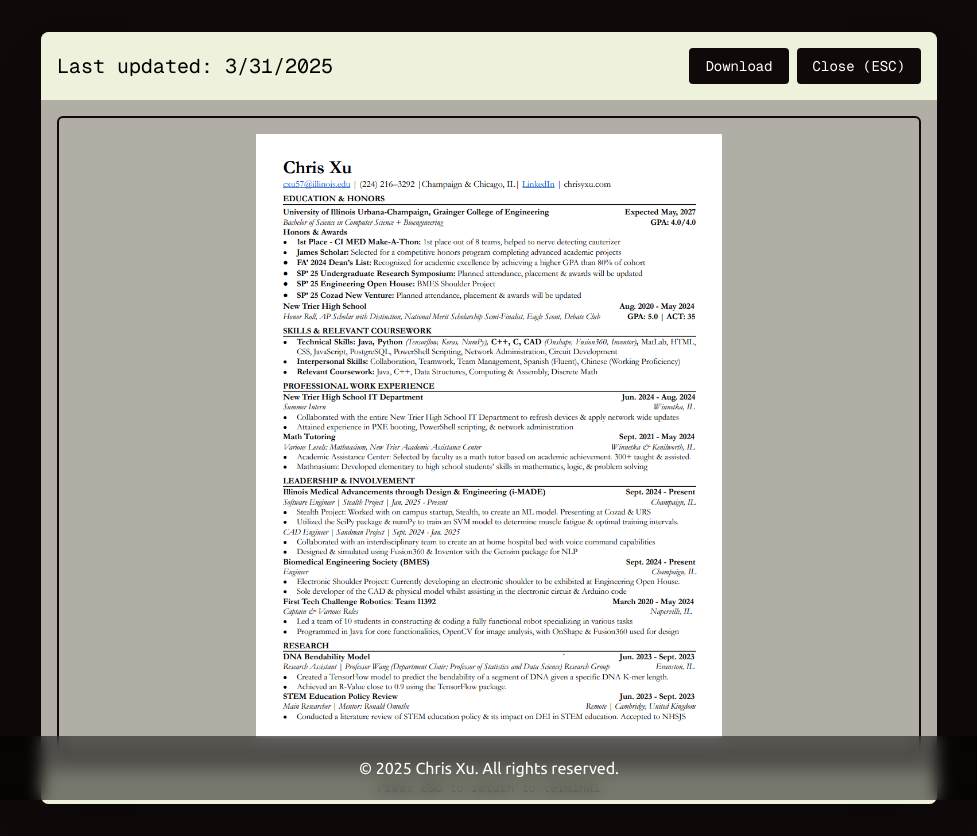
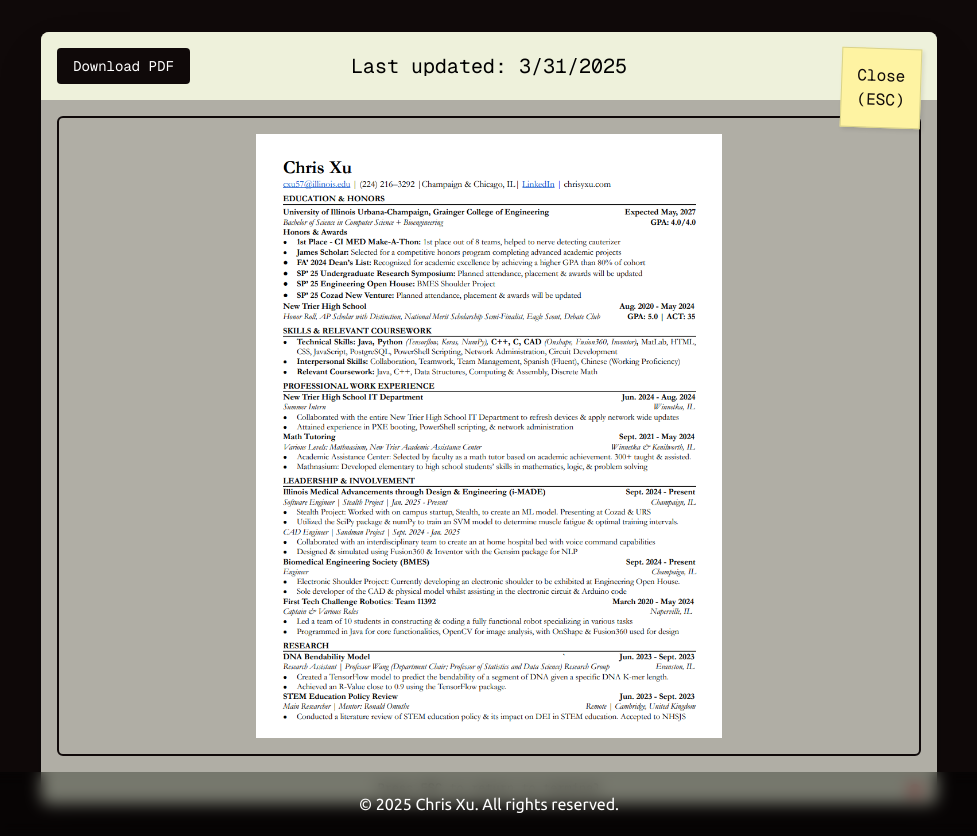
Before and after one commit to Typhlosion123/portfolio, a Next.js app: page /resume in a window 1280 px wide. Shown: the whole page, without its empty margins (151-1128 px from the left). Built offline with nearby package versions, Linux system fonts and the light colour scheme.

Commit message:
finished resume, aboutme, easter egg!

```diff
--- a/app/aboutme/page.tsx
+++ b/app/aboutme/page.tsx
@@ -30,14 +30,31 @@ export default function AboutMe() {
       className="min-h-screen bg-[#0F0909] text-white flex items-center justify-center"
     >
       <div className="relative w-full max-w-6xl flex px-4">
-        {/* Close Button */}
-        <button
+        {/* Square Sticky Note Close Button */}
+        <motion.button
           onClick={handleClose}
-          className="absolute top-4 right-4 px-4 py-2 hover:bg-opacity-90 text-white rounded transition-colors font-mono text-sm z-10"
-          style={{ backgroundColor: '#0F0909' }}
+          className="absolute top-4 right-4 z-10"
+          style={{
+            backgroundColor: '#FEF3A2',
+            color: '#0F0909',
+            border: '1px solid #D9D38B',
+            boxShadow: '2px 2px 4px rgba(0,0,0,0.1)',
+            transform: 'rotate(2deg)',
+            width: '80px',
+            height: '80px',
+            display: 'flex',
+            flexDirection: 'column',
+            justifyContent: 'center',
+            alignItems: 'center',
+            padding: '0.5rem',
+            textAlign: 'center'
+          }}
+          whileHover={{ scale: 1.05 }}
+          whileTap={{ scale: 0.95 }}
         >
-          Close (ESC)
-        </button>
+          <span className="font-mono" style={{ fontSize: '0.9rem' }}>Close</span>
+          <span className="font-mono" style={{ fontSize: '0.7rem' }}>(ESC)</span>
+        </motion.button>
 
         {/* Separator Line */}
         <div className="absolute left-1/2 transform -translate-x-[40%] w-px h-full bg-white" />
@@ -52,7 +69,7 @@ export default function AboutMe() {
               href="https://linkedin.com/in/chrisyxu"
               target="_blank"
               rel="noopener noreferrer"
-              className="hover:underline font-mono" style={{ color: '#227C9D' }}
+              className="hover:underline font-mono" style={{ color: '#ADD8E6' }}
             >
               /LinkedIn
             </a>
@@ -60,9 +77,17 @@ export default function AboutMe() {
               href="https://github.com/Typhlosion123"
               target="_blank"
               rel="noopener noreferrer"
-              className="hover:underline font-mono" style={{ color: '#227C9D' }}
+              className="hover:underline font-mono" style={{ color: '#ADD8E6' }}
             >
               /GitHub
+            </a>
+            <a
+              href="https://chrisyxu.com"
+              target="_blank"
+              rel="noopener noreferrer"
+              className="hover:underline font-mono" style={{ color: '#ADD8E6' }}
+            >
+              /Website
             </a>
           </div>
         </div>
@@ -81,7 +106,7 @@ export default function AboutMe() {
                 Hello, I am Chris Xu.
               </p>
               <p className="text-base leading-relaxed text-[#0F0909] mb-4">
-                I'm a first-year at UIUC studying computer engineering with plans to minor in either CS or semiconductors. Currently, I am interested in hardware-software integration as well as hardware system analysis.
+                I'm a first-year at UIUC studying computer engineering with plans to minor in either CS or semiconductors. I am interested in hardware-software integration as well as hardware system analysis.
               </p>
               <p className="text-base leading-relaxed text-[#0F0909] mb-4">
               Currently I am an engineer at Illinois Medical Advancements through Design and Engineering (i-MADE) as a software engineer on the Stealth team. Here, we are using muscle EMG from a wearable sensor to determine muscle fatigue and set length.
--- a/app/computer/page.tsx
+++ b/app/computer/page.tsx
@@ -23,6 +23,11 @@ export default function ComputerPage() {
           setIsFading(true);
           setTimeout(() => {
             router.push('/resume');
+          }, 500);
+        } else if (inputCommand.trim().toLowerCase() === "cd chickenjockey") {
+          setIsFading(true);
+          setTimeout(() => {
+            window.location.href = "https://www.youtube.com/watch?v=vWQpiMd-v0A";
           }, 500);
         }
         setInputCommand("");
--- a/app/resume/page.tsx
+++ b/app/resume/page.tsx
@@ -3,6 +3,7 @@
 import { useState, useEffect } from "react";
 import { useRouter } from "next/navigation";
 import Image from "next/image";
+import { motion } from "framer-motion";
 
 export default function ResumePage() {
   const [isFading, setIsFading] = useState(true);
@@ -28,7 +29,7 @@ export default function ResumePage() {
     return () => window.removeEventListener("keydown", handleKeyPress);
   }, [router]);
 
-  const resumeImage = "/resume-image.png"; // Replace with your actual image path
+  const resumeImage = "/resume-image.png";
 
   if (!isClient) {
     return (
@@ -39,32 +40,59 @@ export default function ResumePage() {
   }
 
   return (
+    <div className="relative">
+      {/* Black overlay for fade-out */}
+      <motion.div
+        initial={{ opacity: 0 }}
+        animate={{ opacity: isFading ? 1 : 0 }}
+        transition={{ duration: 0.5 }}
+        className="fixed inset-0 bg-black z-50 pointer-events-none"
+      />
+
       <main className={`flex min-h-screen flex-col items-center justify-center p-4 md:p-8 transition-opacity duration-500 ${isFading ? 'opacity-0' : 'opacity-100'}`}
         style={{ backgroundColor: '#0F0909' }}>
 
-      <div className="w-full max-w-4xl rounded-lg shadow-2xl overflow-hidden" style={{ backgroundColor: '#B0AEA5' }}>
+        <div className="w-full max-w-4xl rounded-lg shadow-2xl overflow-hidden relative" style={{ backgroundColor: '#B0AEA5' }}>
+          {/* Larger square sticky note Close Button */}
+          <motion.button
+            onClick={() => {
+              setIsFading(true);
+              setTimeout(() => router.push('/computer'), 500);
+            }}
+            className="absolute top-4 right-4 font-mono z-10"
+            style={{
+              backgroundColor: '#FEF3A2',
+              color: '#0F0909',
+              border: '1px solid #D9D38B',
+              boxShadow: '2px 2px 4px rgba(0,0,0,0.1)',
+              transform: 'rotate(2deg)',
+              width: '80px',
+              height: '80px',
+              display: 'flex',
+              alignItems: 'center',
+              justifyContent: 'center',
+              fontSize: '1rem',
+              padding: '0.5rem',
+              textAlign: 'center'
+            }}
+            whileHover={{ scale: 1.05 }}
+            whileTap={{ scale: 0.95 }}
+          >
+            Close (ESC)
+          </motion.button>
+
           <div className="flex justify-between items-center p-4" style={{ backgroundColor: '#EEF1DB' }}>
-          <h1 className="text-xl font-mono text-black">Last updated: 3/31/2025</h1>
-          <div className="flex space-x-2">
             <a
-              href="/resume.pdf" // Keep this as the actual PDF download
+              href="/resume.pdf"
               download="Chris_Xu_Resume.pdf"
               className="px-4 py-2 hover:bg-opacity-90 text-white rounded transition-colors font-mono text-sm"
               style={{ backgroundColor: '#0F0909' }}
             >
-              Download
+              Download PDF
             </a>
-            <button
-              onClick={() => {
-                setIsFading(true);
-                setTimeout(() => router.push('/computer'), 500);
-              }}
-              className="px-4 py-2 hover:bg-opacity-90 text-white rounded transition-colors font-mono text-sm"
-              style={{ backgroundColor: '#0F0909' }}
-            >
-              Close (ESC)
-            </button>
-          </div>
+            <h1 className="text-xl font-mono text-black absolute left-1/2 transform -translate-x-1/2">
+              Last updated: 3/31/2025
+            </h1>
           </div>
 
           <div className="p-4">
@@ -73,7 +101,7 @@ export default function ResumePage() {
                 src={resumeImage}
                 alt="Chris Xu's Resume"
                 width={812}
-              height={1051} // Adjust based on your image aspect ratio
+                height={1051}
                 className="object-contain"
                 priority
               />
@@ -81,6 +109,7 @@ export default function ResumePage() {
           </div>
 
           <div className="p-2 text-center text-xs font-mono" style={{ backgroundColor: '#EEF1DB', color: '#0F0909' }}>
+          <div className="absolute bottom-2 right-4 w-3 h-3 rounded-full bg-red-500 animate-pulse"></div>
             Press ESC to return to terminal
           </div>
         </div>
@@ -89,5 +118,6 @@ export default function ResumePage() {
           © 2025 Chris Xu. All rights reserved.
         </div>
       </main>
+    </div>
   );
 }
```
Lines whose indentation alone changed are shown as unchanged.
